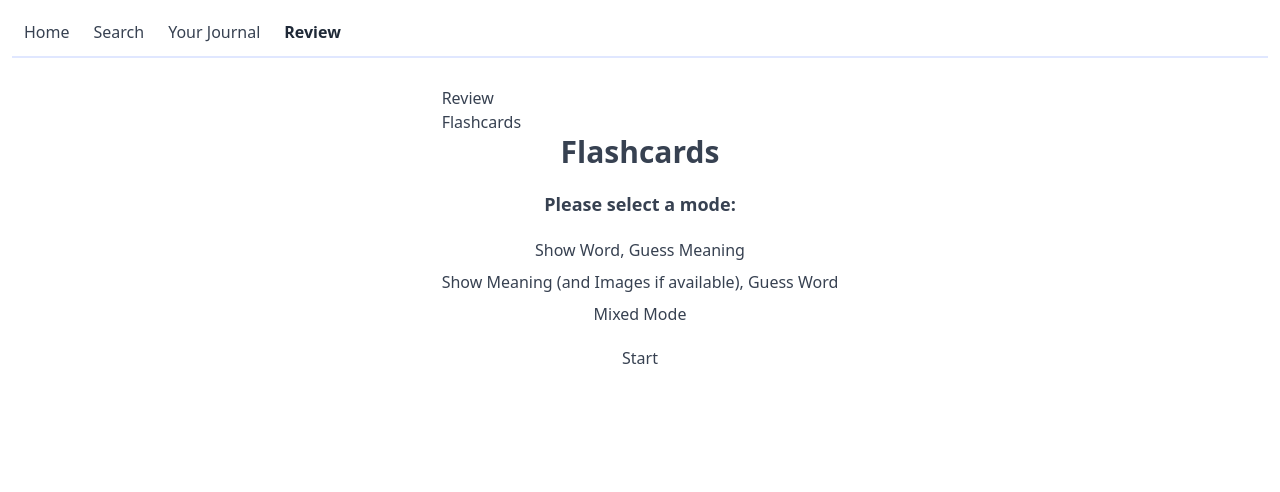
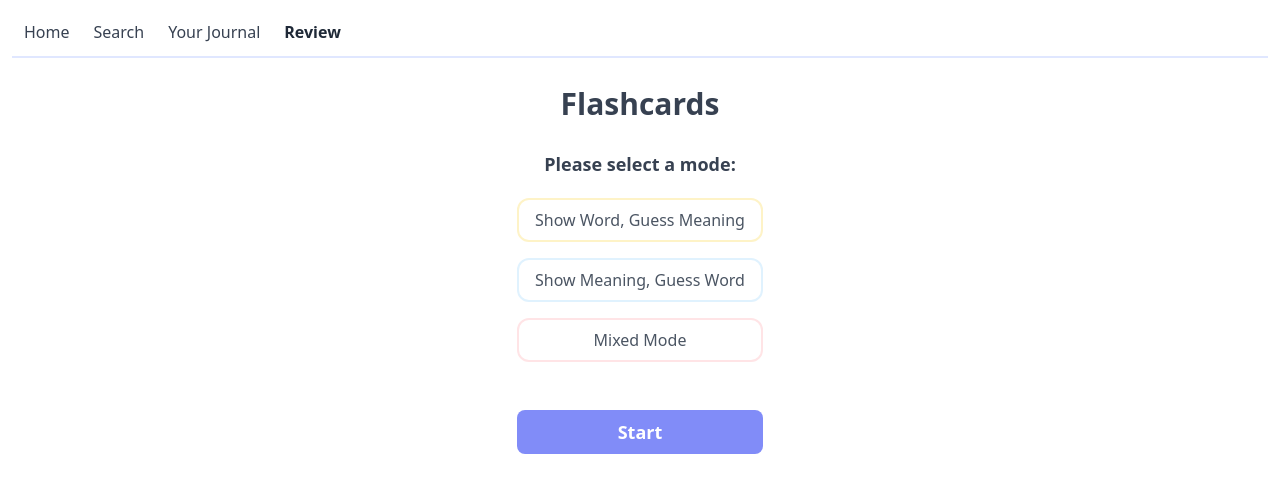
Before and after one commit to TiffanyChan614/Vocabulary-Builder, a React (Create React App) app in the folder vocabularybuilder/: page /review/flashcards in a window 1280 px wide. Shown: the top 492 px of the page. Built offline with nearby package versions, Linux system fonts and the light colour scheme.

Commit message:
Style Flashcards page

```diff
--- a/vocabularybuilder/src/App.js
+++ b/vocabularybuilder/src/App.js
@@ -9,11 +9,8 @@ import Review from './pages/Review'
 import Flashcards from './pages/Flashcards'
 import FlashcardsMode from './pages/FlashcardsMode'
 import Card from './pages/Card'
-import { useDispatch } from 'react-redux'
 
 const App = () => {
-  const dispatch = useDispatch()
-
   return (
     <BrowserRouter>
       <Routes>
--- a/vocabularybuilder/src/pages/Flashcards.js
+++ b/vocabularybuilder/src/pages/Flashcards.js
@@ -2,7 +2,7 @@ import { Outlet } from 'react-router-dom'
 
 const Flashcards = () => {
   return (
-    <div className='flex flex-col gap-5'>
+    <div className='flex flex-col gap-7'>
       <h1 className='text-3xl font-bold text-center'>Flashcards</h1>
       <Outlet />
     </div>
--- a/vocabularybuilder/src/pages/FlashcardsMode.js
+++ b/vocabularybuilder/src/pages/FlashcardsMode.js
@@ -10,7 +10,32 @@ const FlashcardsMode = () => {
   const { words } = useSelector((state) => state.journal)
   const dispatch = useDispatch()
 
-  const buttonStyle = {}
+  const buttonStyleClassName = (buttonMode) => {
+    const baseStyle =
+      'border-2 text-gray-600 rounded-xl py-2 px-4 w-full flex justify-center items-center hover:font-semibold'
+    const colorStyle = () => {
+      switch (buttonMode) {
+        case 'wordToMeaning':
+          return (
+            'border-amber-100 hover:bg-amber-100' +
+            (mode === 'wordToMeaning' ? ' bg-amber-100 font-semibold' : '')
+          )
+        case 'meaningToWord':
+          return (
+            'border-sky-100 hover:bg-sky-100' +
+            (mode === 'meaningToWord' ? ' bg-sky-100 font-semibold' : '')
+          )
+        case 'mixed':
+          return (
+            'border-rose-100 hover:bg-rose-100' +
+            (mode === 'mixed' ? ' bg-rose-100 font-semibold' : '')
+          )
+        default:
+          return ''
+      }
+    }
+    return baseStyle + ' ' + colorStyle()
+  }
 
   const handleModeClick = (e) => {
     e.stopPropagation()
@@ -54,27 +79,32 @@ const FlashcardsMode = () => {
   return (
     <div className='flex flex-col gap-5 text-center'>
       <h2 className='text-lg font-bold'>Please select a mode:</h2>
-      <div className='flex flex-col gap-2'>
+      <div className='flex flex-col gap-4'>
         <button
           name='wordToMeaning'
-          onClick={handleModeClick}>
+          onClick={handleModeClick}
+          className={buttonStyleClassName('wordToMeaning')}>
           Show Word, Guess Meaning
         </button>
         <button
           name='meaningToWord'
-          onClick={handleModeClick}>
-          Show Meaning (and Images if available), Guess Word
+          onClick={handleModeClick}
+          className={buttonStyleClassName('meaningToWord')}>
+          Show Meaning, Guess Word
         </button>
         <button
           name='mixed'
-          onClick={handleModeClick}>
+          onClick={handleModeClick}
+          className={buttonStyleClassName('mixed')}>
           Mixed Mode
         </button>
       </div>
       <Link
         to={mode === '' ? '' : 'card'}
         onClick={handleStart}>
-        <button>Start</button>
+        <button className='mt-7 w-full text-lg rounded-lg px-3 py-2 font-semibold text-white bg-indigo-400 hover:bg-indigo-500'>
+          Start
+        </button>
       </Link>
     </div>
   )
--- a/vocabularybuilder/src/pages/Review.js
+++ b/vocabularybuilder/src/pages/Review.js
@@ -1,12 +1,19 @@
-import { Link, Outlet } from 'react-router-dom'
+import { Link, Outlet, useLocation } from 'react-router-dom'
 
 const Review = () => {
+  const location = useLocation()
+  const isReviewPage = location.pathname === '/review'
+
   return (
     <div>
-      <h1>Review</h1>
-      <div>
-        <Link to='flashcards'>Flashcards</Link>
-      </div>
+      {isReviewPage && (
+        <div className='flex flex-col gap-5'>
+          <h1 className='text-3xl font-bold text-center'>Review</h1>
+          <div className='font-semibold hover:bg-indigo-100 hover:text-indigo-800 text-lg border-2 rounded-xl border-indigo-100 flex items-center justify-center p-6'>
+            <Link to='flashcards'>Flashcards</Link>
+          </div>
+        </div>
+      )}
       <Outlet />
     </div>
   )
```
